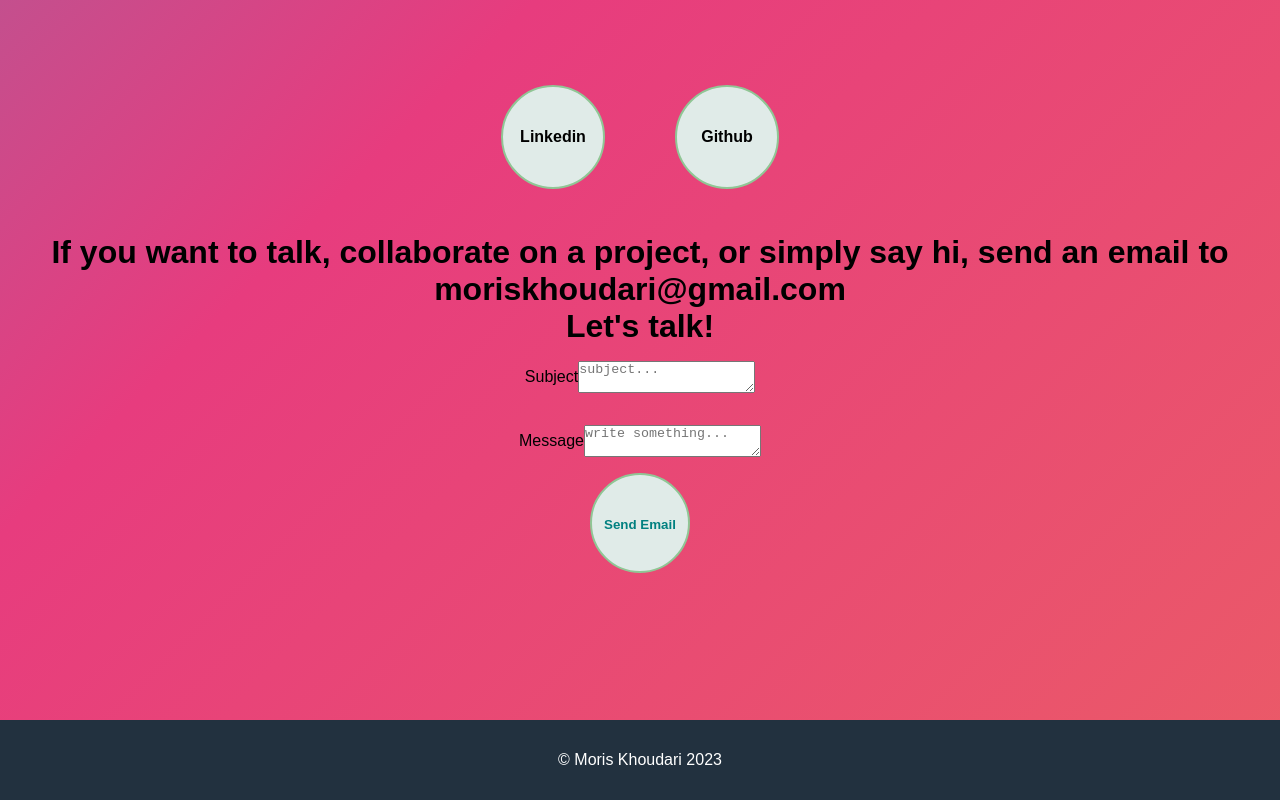
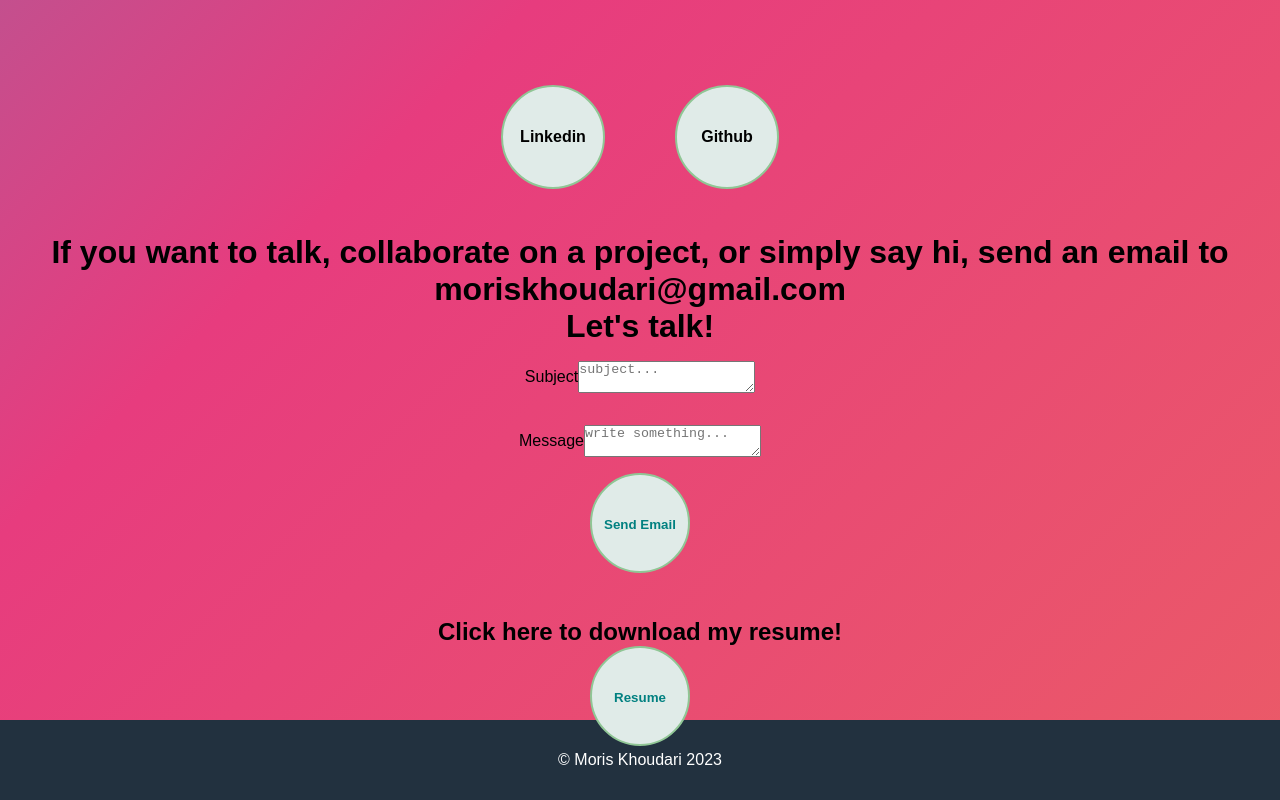
Before and after one commit to moris96/moris-portfolio-v2, a React (Create React App) app: page / in a window 1280 px wide. Shown: the part 2200-3000 px from the top of the page. Built offline with nearby package versions, Linux system fonts and the light colour scheme; a web font is replaced by a local one.

Commit message:
added resume download button to contact page

```diff
--- a/src/pages/Contact/Contact.js
+++ b/src/pages/Contact/Contact.js
@@ -28,6 +28,14 @@ export default function Contact(){
                     <div><input type="submit" value="Send Email" className={styles.emailButton} /></div>
                 </form>
 
+                <h2>Click here to download my resume!</h2>
+
+
+
+                <form method="get" action="https://drive.google.com/file/d/1lKA8mnPjCLNDh_hL8ye5CA8g51PYHZSY/view?usp=share_link" target="_blank">
+                    <button className={styles.resume} type="submit">Resume</button>
+                </form>
+
             </div>
         </>
     );
--- a/src/pages/Contact/Contact.module.scss
+++ b/src/pages/Contact/Contact.module.scss
@@ -85,3 +85,23 @@
 		background-position: 0% 50%;
 	}
 }
+
+.resume{
+  display: inline-block;
+  font-weight: bold;
+  margin: 0 35px 45px 35px;
+  list-style-type: none;
+  border: 2px solid #90C695;
+  border-radius: 100%;
+  width: 100px;
+  height: 100px;
+  line-height: 100px;
+  background: #e0ebe8;
+  color: #008080;
+  text-decoration: none;
+  cursor: pointer;
+}
+.resume:hover{
+  background: #E4F1FE;
+  color: green;
+}
```
